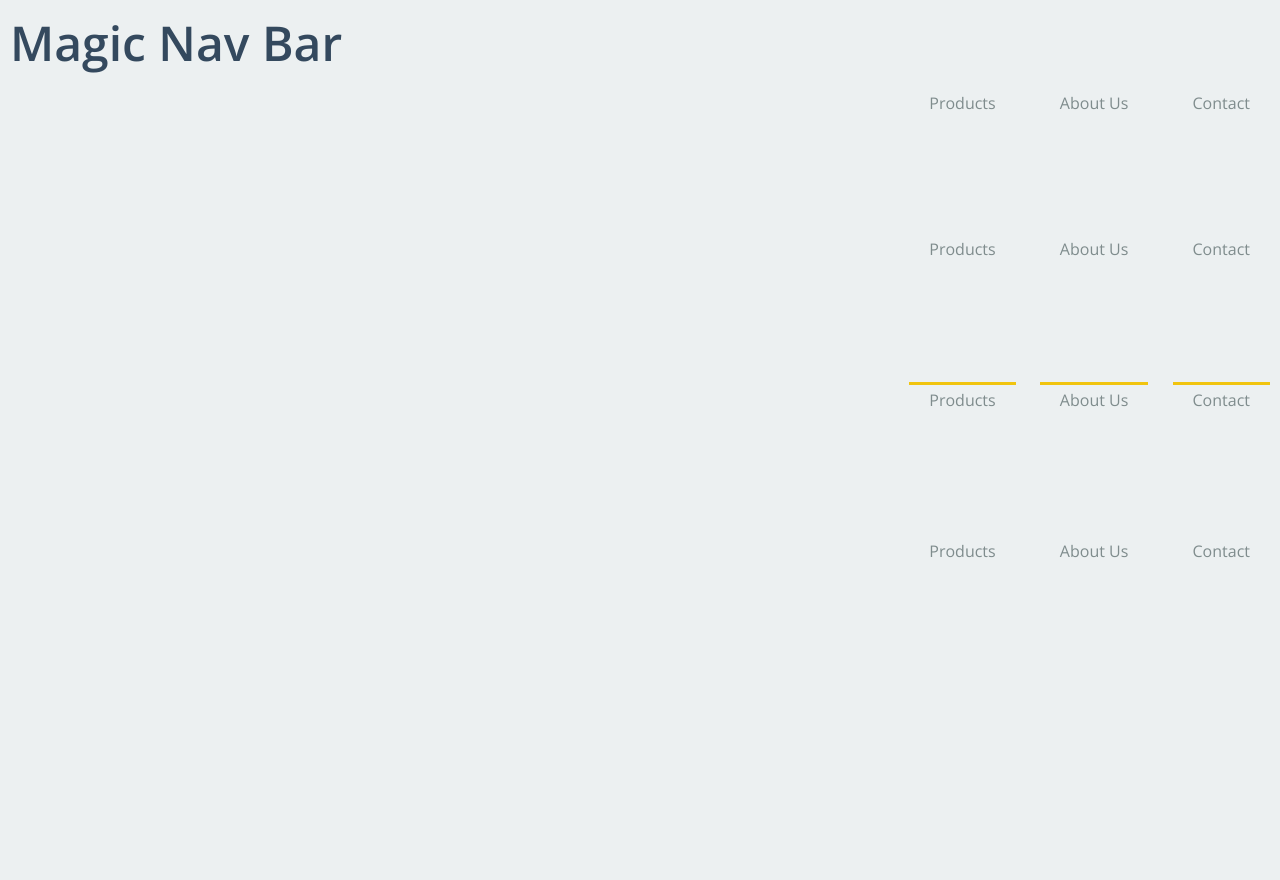
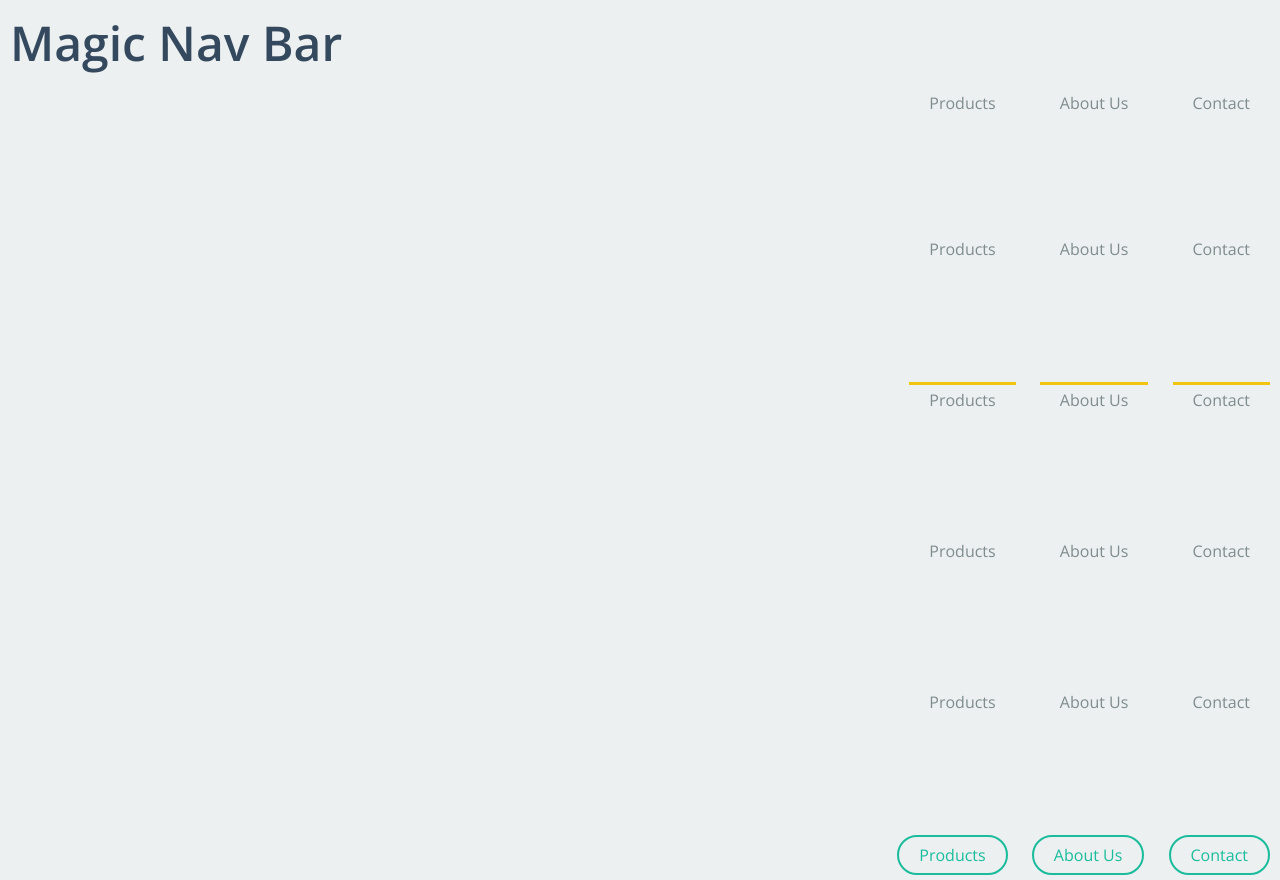
Before and after one commit to sebcar/magicNavBar, a plain HTML site: page index.html in a window 1280 px wide. Before the commit the page ends 800 px from the top, so only its background shows below. Drawn offline with nearby package versions, Linux system fonts and the light colour scheme.

Commit message:
2 new nav bars
2 new nav bars with new effects, using :before and :after

```diff
--- a/index.css
+++ b/index.css
@@ -47,10 +47,10 @@ nav a{
 	height:3px;
 	width:auto;
 	background-color:#3498db;
-	transition:all 300ms;
-	-webkit-transition:all 300ms;
-	-moz-transition:all 300ms;
-	-o-transition:all 300ms;
+	transition:all 500ms;
+	-webkit-transition:all 500ms;
+	-moz-transition:all 500ms;
+	-o-transition:all 500ms;
 }
 .magic-nav-bar-1 a:hover:after{
 	left:0;
@@ -158,3 +158,89 @@ nav a{
 .magic-nav-bar-4 a:hover:before{
 	right:0%;
 }
+
+/* example 5 */
+.magic-nav-bar-5 a{
+	position:relative;
+	overflow:hidden;
+}
+.magic-nav-bar-5 a:after,.magic-nav-bar-5 a:before {
+	content: '';
+	position:absolute;
+	height:auto;
+	width:3px;
+	background-color:#1abc9c;
+	transition:all 700ms;
+	-webkit-transition:all 700ms;
+	-moz-transition:all 700ms;
+	-o-transition:all 700ms;
+}
+.magic-nav-bar-5 a:after{
+	left:0;
+	right:auto;
+	top:100%;
+	bottom:0%;
+}
+.magic-nav-bar-5 a:hover:after{
+	top:0%;
+}
+.magic-nav-bar-5 a:before{
+	left:auto;
+	right:0;
+	top:0%;
+	bottom:100%;
+}
+.magic-nav-bar-5 a:hover:before{
+	bottom:0%;
+}
+/* example 6 */
+.magic-nav-bar-6 a{
+	position:relative;
+	overflow:hidden;
+	background-color:transparent;
+	color:#1abc9c;
+	border-radius:40px;
+	border-color: #1abc9c;
+	border-width:2px;
+	border-style:solid;
+	transition:all 500ms;
+	-webkit-transition:all 500ms;
+	-moz-transition:all 500ms;
+	-o-transition:all 500ms;
+}
+.magic-nav-bar-6 a:hover{
+	border-color: #ecf0f1;
+}
+.magic-nav-bar-6 a:after {
+	padding:10px 20px;
+	line-height:1em;
+	color: #ecf0f1;
+	font-weight:400;
+	text-decoration:none;
+	position:absolute;
+	height:100%;
+	width:100%;
+	background-color:#27ae60;
+	transition:all 700ms;
+	-webkit-transition:all 700ms;
+	-moz-transition:all 700ms;
+	-o-transition:all 700ms;
+	top:0;
+	bottom:0;
+	left:-100%;
+	right:auto;
+	box-sizing: border-box;
+	border-radius:40px;
+}
+.magic-nav-bar-6 a:hover:after{
+	left:0;
+}
+.magic-nav-bar-6 a:nth-child(1):after{
+	content: 'Products';
+}
+.magic-nav-bar-6 a:nth-child(2):after{
+	content: 'About Us';
+}
+.magic-nav-bar-6 a:nth-child(3):after{
+	content: 'Contact';
+}
--- a/index.html
+++ b/index.html
@@ -39,5 +39,21 @@
 		</nav>
 		<div class="clear-fix"></div>
 	</div>
+	<div class="magic-nav-bar magic-nav-bar-5 space">
+		<nav>
+			<a href="#">Products</a>
+			<a href="#">About Us</a>
+			<a href="#">Contact</a>
+		</nav>
+		<div class="clear-fix"></div>
+	</div>
+	<div class="magic-nav-bar magic-nav-bar-6 space">
+		<nav>
+			<a href="#">Products</a>
+			<a href="#">About Us</a>
+			<a href="#">Contact</a>
+		</nav>
+		<div class="clear-fix"></div>
+	</div>
 </body>
 </html>
```
